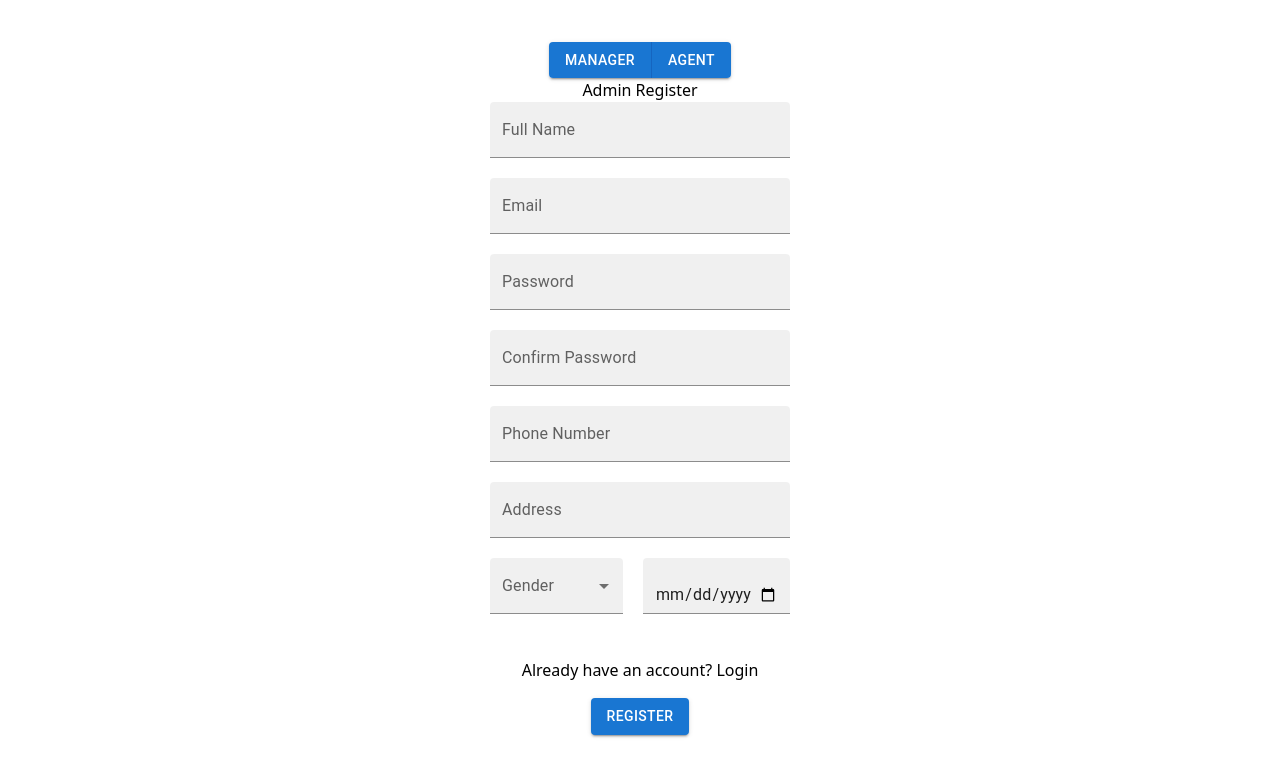
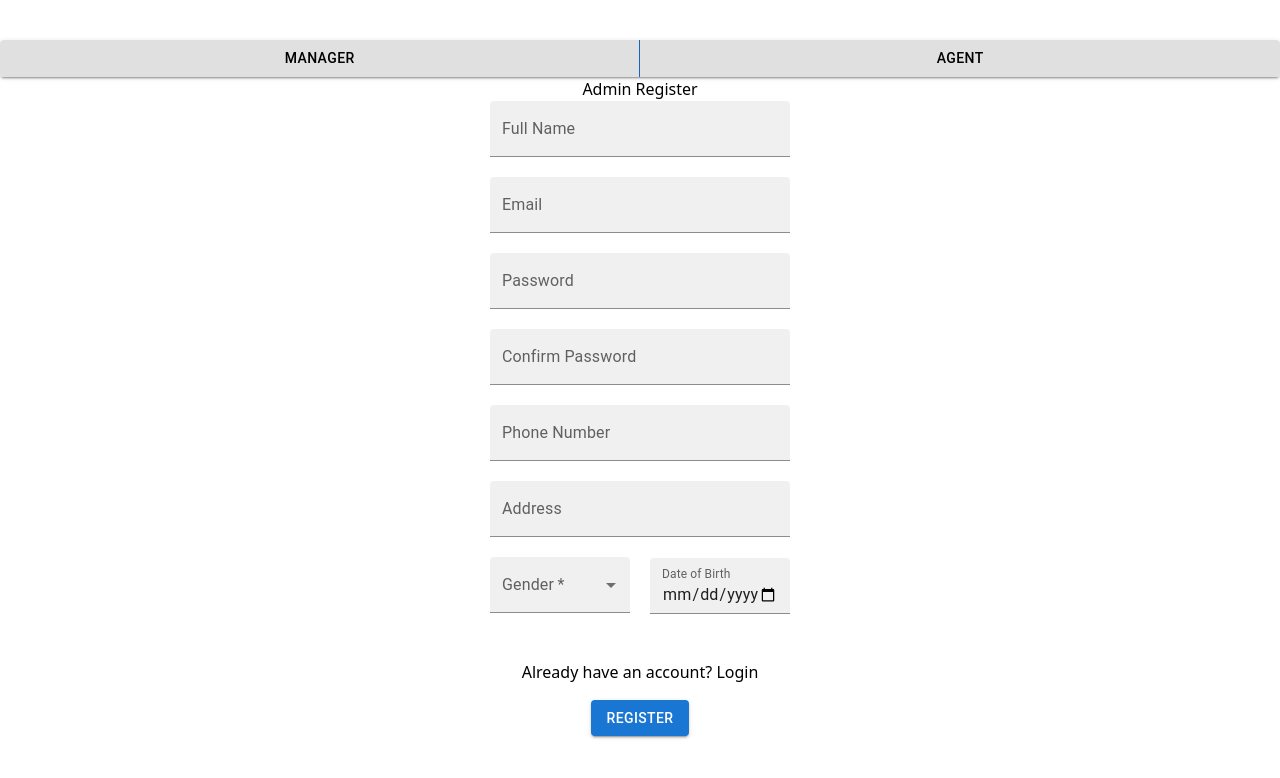
Before and after one commit to Car-Sell-MindX-X36/frontend, a React (Vite) app: page /admin-register in a window 1280 px wide. Shown: the top 778 px of the page. Built offline with nearby package versions, Linux system fonts and the light colour scheme.

Commit message:
fetch admin register data to front-end

```diff
--- a/src/pages/Admin/AdminRegister.jsx
+++ b/src/pages/Admin/AdminRegister.jsx
@@ -1,13 +1,115 @@
-import { useState } from 'react'
-import { Box, TextField, Button, ButtonGroup, FormControl, InputLabel, Select, MenuItem } from '@mui/material'
-import { Link } from 'react-router-dom'
-import '../../styles/Register.css'
+// import { useState } from 'react'
+// import { Box, TextField, Button, ButtonGroup, FormControl, InputLabel, Select, MenuItem } from '@mui/material'
+// import { Link } from 'react-router-dom'
+// import '../../styles/Register.css'
+
+// const AdminRegister = () => {
+//   const [gender, setGender] = useState('')
+//   const [manager, setManager] = useState('')
+//   const [role, setRole] = useState('')
+//   const [data, setData] = useState({
+//     fullName: '',
+//     email: '',
+//     password: '',
+//     confirmPassword: '',
+//     phoneNumber: '',
+//     address: '',
+//     manager: '',
+//     gender: '',
+//     dob: ''
+//   })
+//   const [err, setErr] = useState({})
+
+//   const handleRoleSelect = (role) => {
+//     setRole(role)
+//     if (role === 'Manager') {
+//       setData({ ...data, manager: '' })
+//     }
+//     setErr({ ...err, manager: '' })
+//   }
+
+//   const handleChangeGender = (e) => {
+//     setGender(e.target.value)
+//   }
+
+//   const handleChangeManager = (e) => {
+//     setManager(e.target.value)
+//   }
+
+//   return (
+//     <>
+//       <Box className='register-form'>
+//         <ButtonGroup variant='contained' aria-label='position admin register'>
+//           {/* <Button>Hr</Button>
+//           <Button>Manager</Button>
+//           <Button>Agent</Button> */}
+//           {['Manager', 'Agent'].map((roleOption) => (
+//             <Button
+//               key={roleOption}
+//               type="button"
+//               onClick={() => handleRoleSelect(roleOption)}
+//             >
+//               {roleOption}
+//             </Button>
+//           ))}
+//         </ButtonGroup>
+//         <h1>Admin Register</h1>
+//         <div className="form">
+//           <TextField label='Full Name' variant='filled' />
+//           <TextField label='Email' variant='filled' />
+//           <TextField label='Password' variant='filled' type='password' />
+//           <TextField label='Confirm Password' variant='filled' type='password' />
+//           <TextField label='Phone Number' variant='filled' />
+//           <TextField label='Address' variant='filled' />
+//           {role === 'Agent' && (
+//             <FormControl fullWidth variant="filled" error={!!err.manager}>
+//               <InputLabel id="manager-select-label">Manager</InputLabel>
+//               <Select
+//                 labelId="manager-select-label"
+//                 id="manager-select"
+//                 name="manager"
+//                 value={data.manager}
+//                 label="Manager"
+//               >
+//                 <MenuItem value="">Select</MenuItem>
+//                 <MenuItem value="Manager 1">Manager 1</MenuItem>
+//                 <MenuItem value="Manager 2">Manager 2</MenuItem>
+//               </Select>
+//             </FormControl>
+//           )}
+//         </div>
+//         <div className="gender-dob">
+//           <FormControl sx={{ width: '50%' }} variant='filled'>
+//             <InputLabel id='gender-select-label'>Gender</InputLabel>
+//             <Select labelId='gender-select-label' id='gender-select' value={gender} label='Gender' onChange={handleChangeGender}>
+//               <MenuItem value=''>Select</MenuItem>
+//               <MenuItem value='Male'>Male</MenuItem>
+//               <MenuItem value='Women'>Women</MenuItem>
+//             </Select>
+//           </FormControl>
+//           <TextField variant='filled' type='date' />
+//         </div>
+//         <div className="register-submit">
+//           <span>Already have an account? <Link to='/admin-login'>Login</Link></span>
+//           <Button variant='contained'>Register</Button>
+//         </div>
+//       </Box>
+//     </>
+//   )
+// }
+
+// export default AdminRegister
+
+import { useState } from 'react';
+import { Box, TextField, Button, ButtonGroup, FormControl, InputLabel, Select, MenuItem, FormHelperText } from '@mui/material';
+import { Link, useNavigate } from 'react-router-dom';
+import axiosUrl from '../../../config/AxiosConfig';
+import { toast } from 'react-toastify';
+import '../../styles/Register.css';
 
 const AdminRegister = () => {
-  const [gender, setGender] = useState('')
-  const [manager, setManager] = useState('')
-  const [role, setRole] = useState('')
-  const [data, setData] = useState({
+  const [role, setRole] = useState('');
+  const [formData, setFormData] = useState({
     fullName: '',
     email: '',
     password: '',
@@ -16,51 +118,216 @@ const AdminRegister = () => {
     address: '',
     manager: '',
     gender: '',
-    dob: ''
-  })
-  const [err, setErr] = useState({})
+    dob: '',
+  });
+  const [err, setErr] = useState({});
+  const navigate = useNavigate();
 
-  const handleRoleSelect = (role) => {
-    setRole(role)
-    if (role === 'Manager') {
-      setData({ ...data, manager: '' })
+  // Handle role button click
+  const handleRoleSelect = (selectedRole) => {
+    setRole(selectedRole);
+    if (selectedRole === 'Manager') {
+      setFormData({ ...formData, manager: '' });
+      setErr({ ...err, manager: '' });
     }
-    setErr({ ...err, manager: '' })
-  }
+    setErr({ ...err, role: '' });
+  };
 
-  const handleChangeGender = (e) => {
-    setGender(e.target.value)
-  }
+  // Handle form input changes
+  const handleInputChange = (e) => {
+    const { name, value } = e.target;
+    setFormData({ ...formData, [name]: value });
+    setErr({ ...err, [name]: '' });
+  };
 
-  const handleChangeManager = (e) => {
-    setManager(e.target.value)
-  }
+  // Validate form
+  const validate = () => {
+    const newErr = {};
+
+    if (!role) {
+      newErr.role = 'Please select a role';
+    }
+
+    if (!formData.fullName.trim()) {
+      newErr.fullName = 'Full name is required';
+    } else if (!/^([A-ZÀ-Ỹ][a-zà-ỹ]*)(\s[A-ZÀ-Ỹ][a-zà-ỹ]*)+$/u.test(formData.fullName)) {
+      newErr.fullName = 'Full name must start with a capital letter and contain at least two words';
+    }
+
+    if (!formData.email.trim()) {
+      newErr.email = 'Email is required';
+    } else if (!/^[\w.+-]+@gmail\.com$/.test(formData.email)) {
+      newErr.email = 'Email must be a valid Gmail address';
+    }
+
+    if (!formData.password.trim()) {
+      newErr.password = 'Password is required';
+    } else if (!/^(?=.*[A-Z])(?=.*\d)(?=.*[^A-Za-z0-9\s;])[^\s\n;]{5,32}$/.test(formData.password)) {
+      newErr.password = 'Password must be 5-32 characters long, contain at least one uppercase letter, one number, and one special character';
+    }
+
+    if (!formData.confirmPassword.trim()) {
+      newErr.confirmPassword = 'Confirm password is required';
+    } else if (formData.confirmPassword !== formData.password) {
+      newErr.confirmPassword = 'Passwords do not match';
+    }
+
+    if (!formData.phoneNumber.trim()) {
+      newErr.phoneNumber = 'Phone number is required';
+    } else if (!/^0\d{9}$/.test(formData.phoneNumber)) {
+      newErr.phoneNumber = 'Phone number must be 10 digits long and start with 0';
+    }
+
+    if (!formData.address.trim()) {
+      newErr.address = 'Address is required';
+    }
+
+    if (role === 'Agent' && !formData.manager) {
+      newErr.manager = 'Please select a manager';
+    }
+
+    if (!formData.gender) {
+      newErr.gender = 'Gender is required';
+    }
+
+    if (!formData.dob) {
+      newErr.dob = 'Date of birth is required';
+    } else if (!/^\d{4}-\d{2}-\d{2}$/.test(formData.dob)) {
+      newErr.dob = 'Date of birth must be in YYYY-MM-DD format';
+    }
+
+    setErr(newErr);
+    return Object.keys(newErr).length === 0; // Return true if no errors
+  };
+
+  // Handle form submission
+  const handleRegister = async (e) => {
+    e.preventDefault();
+
+    const isValid = validate();
+    if (!isValid) return;
+
+    try {
+      const adminData = {
+        fullName: formData.fullName,
+        email: formData.email,
+        password: formData.password,
+        confirmPassword: formData.confirmPassword,
+        phoneNumber: formData.phoneNumber,
+        address: formData.address,
+        manager: formData.manager || null,
+        gender: formData.gender,
+        dob: formData.dob,
+        role,
+      };
+      console.log('Admin Registration Payload:', adminData);
+      const response = await axiosUrl.post('/admin-registers', adminData);
+
+      if (response.status === 201) {
+        toast.success('Registration successful');
+        navigate('/admin-login');
+      }
+    } catch (error) {
+      const errMessage = error.response?.data?.message || 'Registration failed';
+      toast.error(errMessage);
+      console.error('Registration error:', error);
+    }
+  };
 
   return (
-    <>
-      <Box className='register-form'>
-        <ButtonGroup variant='contained' aria-label='position admin register'>
-          {/* <Button>Hr</Button>
-          <Button>Manager</Button>
-          <Button>Agent</Button> */}
+    <Box
+      component="form"
+      className="flex items-center justify-center min-h-screen bg-gray-100"
+      onSubmit={handleRegister}
+    >
+      <div className="register-form bg-white p-8 rounded-lg shadow-lg w-full max-w-md">
+        <ButtonGroup
+          variant="contained"
+          aria-label="position admin register"
+          fullWidth
+          className="mb-6"
+        >
           {['Manager', 'Agent'].map((roleOption) => (
             <Button
               key={roleOption}
               type="button"
               onClick={() => handleRoleSelect(roleOption)}
+              color={role === roleOption ? 'primary' : 'inherit'}
             >
               {roleOption}
             </Button>
           ))}
         </ButtonGroup>
-        <h1>Admin Register</h1>
-        <div className="form">
-          <TextField label='Full Name' variant='filled' />
-          <TextField label='Email' variant='filled' />
-          <TextField label='Password' variant='filled' type='password' />
-          <TextField label='Confirm Password' variant='filled' type='password' />
-          <TextField label='Phone Number' variant='filled' />
-          <TextField label='Address' variant='filled' />
+        {err.role && <p className="text-red-500 text-sm mb-4">{err.role}</p>}
+
+        <h1 className="text-2xl font-bold text-center text-gray-800 mb-6">
+          Admin Register
+        </h1>
+
+        <div className="form space-y-4">
+          <TextField
+            label="Full Name"
+            variant="filled"
+            fullWidth
+            name="fullName"
+            value={formData.fullName}
+            onChange={handleInputChange}
+            error={!!err.fullName}
+            helperText={err.fullName}
+          />
+          <TextField
+            label="Email"
+            variant="filled"
+            fullWidth
+            name="email"
+            type="email"
+            value={formData.email}
+            onChange={handleInputChange}
+            error={!!err.email}
+            helperText={err.email}
+          />
+          <TextField
+            label="Password"
+            variant="filled"
+            fullWidth
+            name="password"
+            type="password"
+            value={formData.password}
+            onChange={handleInputChange}
+            error={!!err.password}
+            helperText={err.password}
+          />
+          <TextField
+            label="Confirm Password"
+            variant="filled"
+            fullWidth
+            name="confirmPassword"
+            type="password"
+            value={formData.confirmPassword}
+            onChange={handleInputChange}
+            error={!!err.confirmPassword}
+            helperText={err.confirmPassword}
+          />
+          <TextField
+            label="Phone Number"
+            variant="filled"
+            fullWidth
+            name="phoneNumber"
+            value={formData.phoneNumber}
+            onChange={handleInputChange}
+            error={!!err.phoneNumber}
+            helperText={err.phoneNumber}
+          />
+          <TextField
+            label="Address"
+            variant="filled"
+            fullWidth
+            name="address"
+            value={formData.address}
+            onChange={handleInputChange}
+            error={!!err.address}
+            helperText={err.address}
+          />
           {role === 'Agent' && (
             <FormControl fullWidth variant="filled" error={!!err.manager}>
               <InputLabel id="manager-select-label">Manager</InputLabel>
@@ -68,34 +335,69 @@ const AdminRegister = () => {
                 labelId="manager-select-label"
                 id="manager-select"
                 name="manager"
-                value={data.manager}
+                value={formData.manager}
                 label="Manager"
+                onChange={handleInputChange}
               >
                 <MenuItem value="">Select</MenuItem>
                 <MenuItem value="Manager 1">Manager 1</MenuItem>
                 <MenuItem value="Manager 2">Manager 2</MenuItem>
               </Select>
+              <FormHelperText>{err.manager}</FormHelperText>
             </FormControl>
           )}
         </div>
-        <div className="gender-dob">
-          <FormControl sx={{ width: '50%' }} variant='filled'>
-            <InputLabel id='gender-select-label'>Gender</InputLabel>
-            <Select labelId='gender-select-label' id='gender-select' value={gender} label='Gender' onChange={handleChangeGender}>
-              <MenuItem value=''>Select</MenuItem>
-              <MenuItem value='Male'>Male</MenuItem>
-              <MenuItem value='Women'>Women</MenuItem>
+
+        <div className="gender-dob flex space-x-4 mt-4">
+          <FormControl
+            sx={{ width: '50%' }}
+            variant="filled"
+            required
+            error={!!err.gender}
+          >
+            <InputLabel id="gender-select-label">Gender</InputLabel>
+            <Select
+              labelId="gender-select-label"
+              id="gender-select"
+              name="gender"
+              value={formData.gender}
+              label="Gender"
+              onChange={handleInputChange}
+            >
+              <MenuItem value="">Select</MenuItem>
+              <MenuItem value="Male">Male</MenuItem>
+              <MenuItem value="Female">Female</MenuItem>
             </Select>
+            <FormHelperText>{err.gender}</FormHelperText>
           </FormControl>
-          <TextField variant='filled' type='date' />
+          <TextField
+            label="Date of Birth"
+            variant="filled"
+            type="date"
+            name="dob"
+            value={formData.dob}
+            onChange={handleInputChange}
+            error={!!err.dob}
+            helperText={err.dob}
+            InputLabelProps={{ shrink: true }}
+            sx={{ width: '50%' }}
+          />
         </div>
-        <div className="register-submit">
-          <span>Already have an account? <Link to='/admin-login'>Login</Link></span>
-          <Button variant='contained'>Register</Button>
+
+        <div className="register-submit mt-6 flex justify-between items-center">
+          <span className="text-sm text-gray-600">
+            Already have an account?{' '}
+            <Link to="/admin-login" className="text-blue-600 hover:underline">
+              Login
+            </Link>
+          </span>
+          <Button type="submit" variant="contained">
+            Register
+          </Button>
         </div>
-      </Box>
-    </>
-  )
-}
+      </div>
+    </Box>
+  );
+};
 
-export default AdminRegister
+export default AdminRegister;
```
